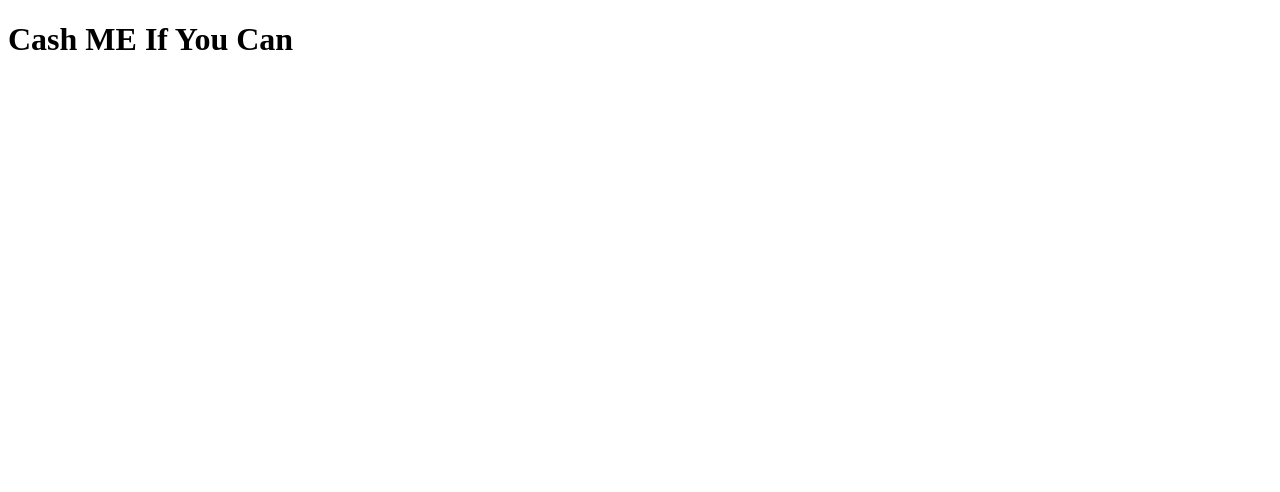
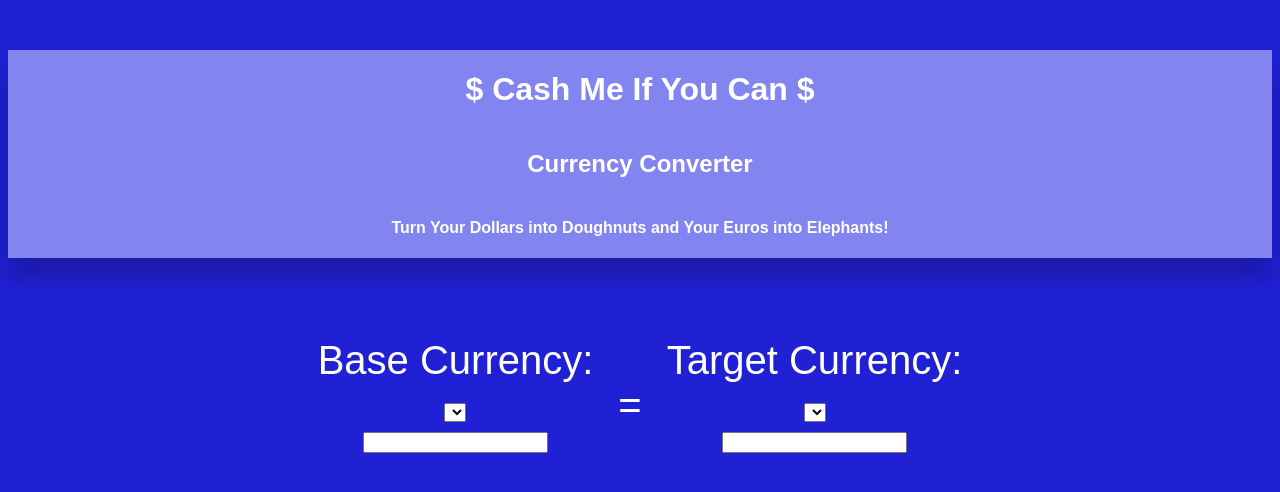
Before and after one commit to Zander-M75/CashMeIfYouCan, a plain HTML site: page index.html in a window 1280 px wide. Drawn offline with Linux system fonts and the light colour scheme.

Commit message:
added inital html layout and styling

```diff
--- a/index.html
+++ b/index.html
@@ -3,9 +3,51 @@
 <head>
     <meta charset="UTF-8">
     <meta name="viewport" content="width=device-width, initial-scale=1.0">
-    <title>Document</title>
+    <title>Currency Converter</title>
+    <link rel="stylesheet" href="./style.css"
 </head>
 <body>
-    <h1>Cash ME If You Can</h1>
+   <header class="header">
+        <h1 class="title">$ Cash Me If You Can $</h1>
+        <h2 class="subtitle">Currency Converter</h2>
+        <h4 class="sub-intro">Turn Your Dollars into Doughnuts and Your Euros into Elephants!</h4>
+   </header>
+
+
+<main>
+
+    <div class="grid-container">
+
+        <div class="column">
+        <div class="currency-container">
+          <label for="base-currency">Base Currency:</label>
+          <select id="base-currency">
+            <option class="base-option"></option>
+          </select>
+        </div>
+        <input type="text" class="result-box" id="base-input">
+      </div>
+
+      <div class="equals-container">
+        <p> = </p>
+      </div>
+
+      <div class="column">
+        <div class="currency-container">
+          <label for="target-currency">Target Currency:</label>
+          <select id="target-currency">
+            <option class="target-option"></option>
+          </select>
+        </div>
+        <input type="text" class="result-box" id="target-output">
+      </div>
+
+    </div>
+
+  </main>
+
+
+
+
 </body>
 </html>
--- a/style.css
+++ b/style.css
@@ -0,0 +1,62 @@
+
+body{
+    font-family: Arial, Helvetica, sans-serif;
+    background-color: rgb(32, 32, 212);
+    color: white;
+
+}
+
+.header{
+    display: flex;
+    flex-direction: column;
+    justify-content: center;
+    align-items: center;
+    background-color: rgb(130, 132, 239);
+
+    margin-top: 50px;
+    margin-bottom: 65px;
+
+    box-shadow: 0px 20px 20px rgba(0, 0, 0, 0.2);
+
+}
+
+
+.grid-container {
+    display: flex;
+    justify-content: center;
+    align-items: center;
+  }
+
+  .column {
+    display: flex;
+    flex-direction: column;
+    align-items: center;
+  }
+
+  .currency-container {
+    display: flex;
+    flex-direction: column;
+    align-items: center;
+  }
+
+  .equals-container {
+    display: flex;
+    align-items: center;
+    margin: 0 20px;
+  }
+
+  .result-box {
+    margin-top: 10px;
+  }
+
+  label{
+    font-size: 40px;
+    margin-bottom: 20px;
+  }
+
+  .equals-container{
+    margin-left: 25px;
+    margin-right: 25px;
+    margin-top: 20px;
+    font-size: 40px;
+  }
```
